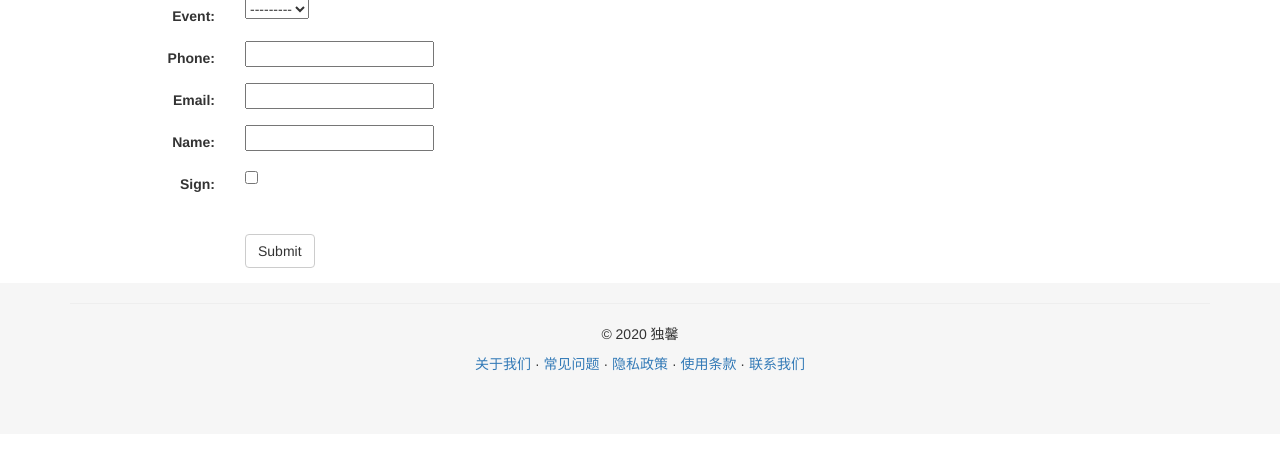
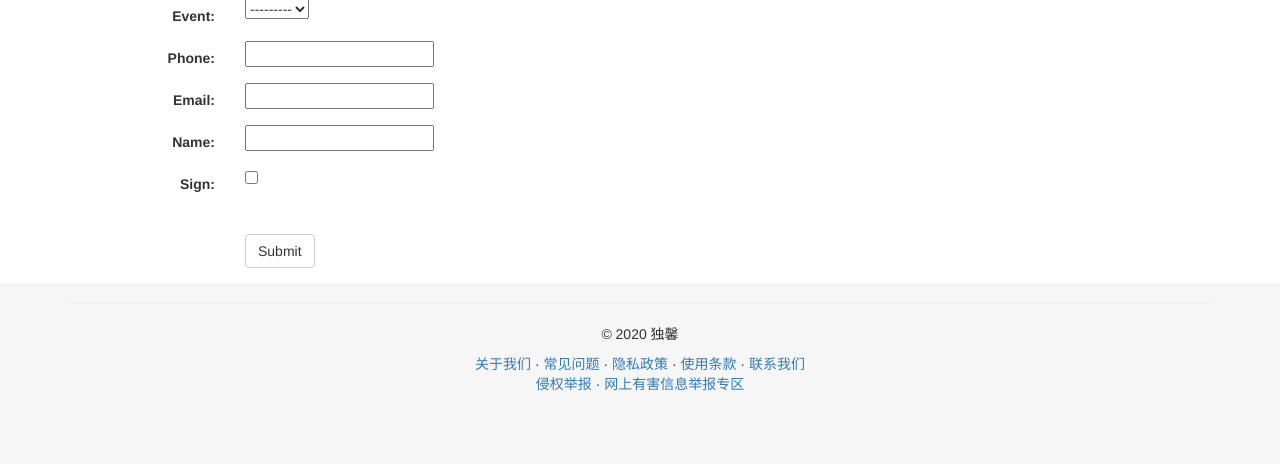
Before and after one commit to chenyuan99/paperhub, a Django app: page /add-guest in a window 1280 px wide. Shown: the part 318-785 px from the top of the page. Run offline with Django 3.2, Linux system fonts and the light colour scheme; data that the repository does not hold is empty; some libraries are stand-ins or nearby versions.

Commit message:
Update footer.html

```diff
--- a/hello/templates/footer.html
+++ b/hello/templates/footer.html
@@ -5,13 +5,15 @@ Version 07/18/2020 -->
 
 <body>
   <div class="footer">
-  <div class="container text-center">
-    <hr>
-    <p> © 2020 独馨 </p>
-    <a href="/about"> 关于我们</a> · <a href="/faq"> 常见问题</a> · <a href="/privacy-policy">  隐私政策</a> · <a
-      href="/terms">使用条款</a> · <a href="/contact"> 联系我们</a>
+    <div class="container text-center">
+      <hr>
+      <p> © 2020 独馨 </p>
+      <a href="/about"> 关于我们</a> · <a href="/faq"> 常见问题</a> · <a href="/privacy-policy"> 隐私政策</a> · <a
+        href="/terms">使用条款</a> · <a href="/contact"> 联系我们</a>
+      <p>
+      <a href="/report"> 侵权举报</a> · <a href="https://www.wx12377.thmz.com/jbrk/index.jhtml"> 网上有害信息举报专区</a></p>
+    </div>
   </div>
-</div>
 </body>
 
 </html>
```
